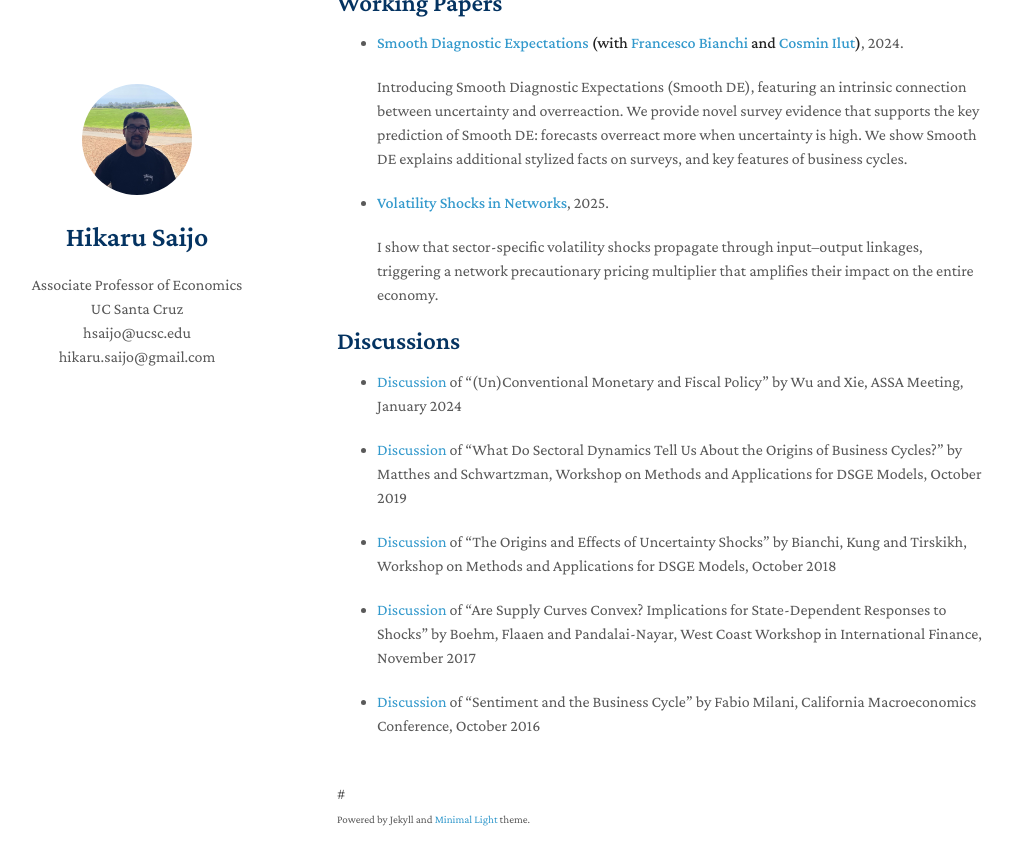
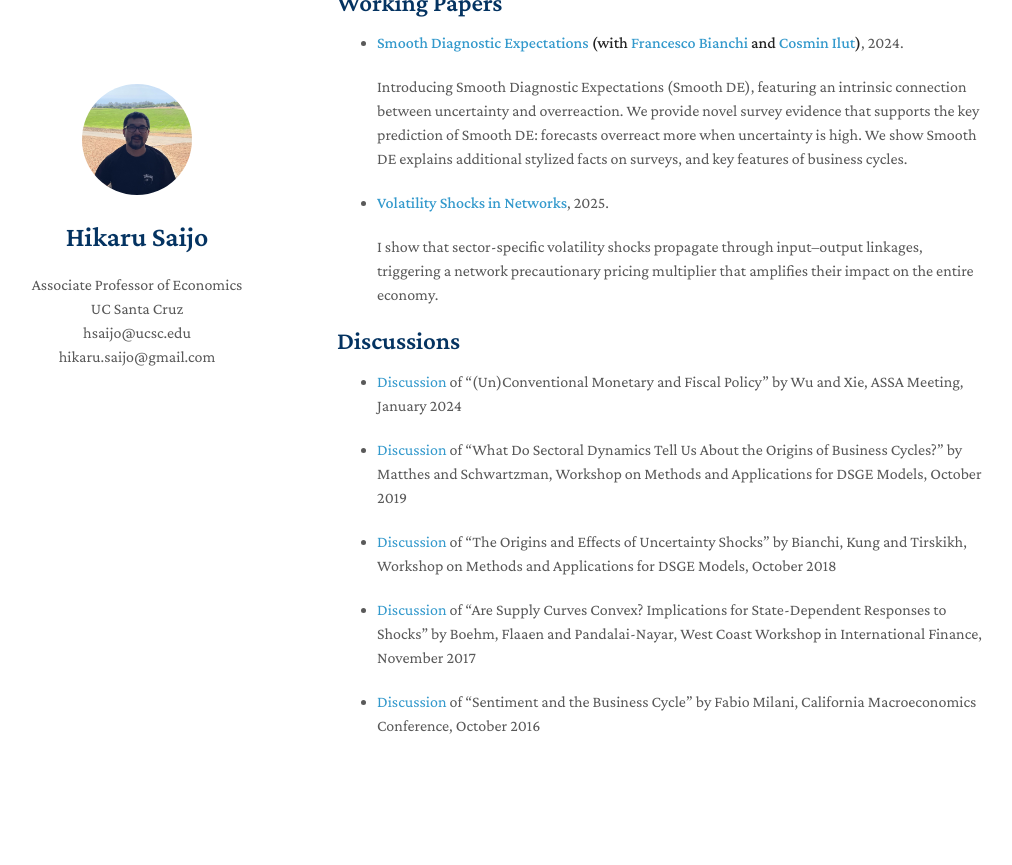
Before and after one commit to hsaijo/hsaijo.github.io, a Jekyll site: the page built from index.md, in a window 1280 px wide and 900 px high, scrolled down 1502 px. Shown: the top 865 px of the window, without its empty margins (133-1145 px from the left). Built offline with Jekyll 4.4.1, drawn with Linux system fonts in a browser that asks for light colours; nearby versions of some CDN libraries; a style sheet for code colours, icons or effects is not loaded; after the commit the page ends 2334 px from its top, so only the background shows below that.

Commit message:
Update homepage.html

```diff
--- a/_layouts/homepage.html
+++ b/_layouts/homepage.html
@@ -66,7 +66,9 @@
 
       <br>
 
-      # <p><small>Powered by Jekyll and <a href="https://github.com/yaoyao-liu/minimal-light" target="_blank" rel="noopener">Minimal Light</a> theme.</small></p>
+      <!--
+      <p><small>Powered by Jekyll and <a href="https://github.com/yaoyao-liu/minimal-light" target="_blank" rel="noopener">Minimal Light</a> theme.</small></p>
+      -->
 
       </section>
       <footer>
```
